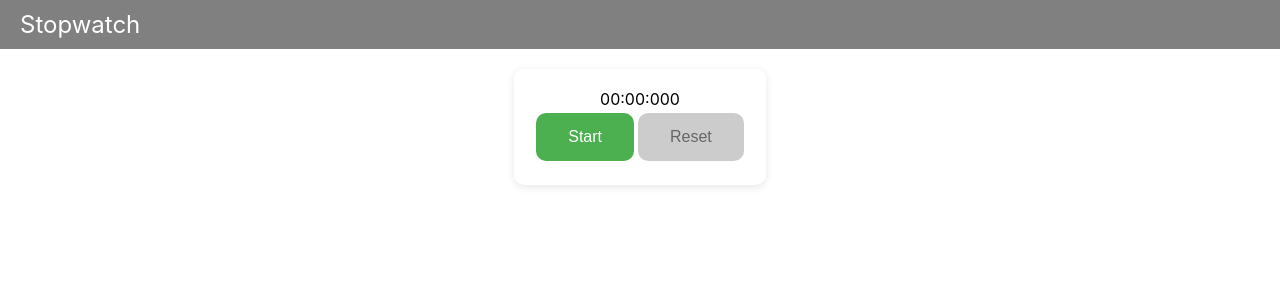
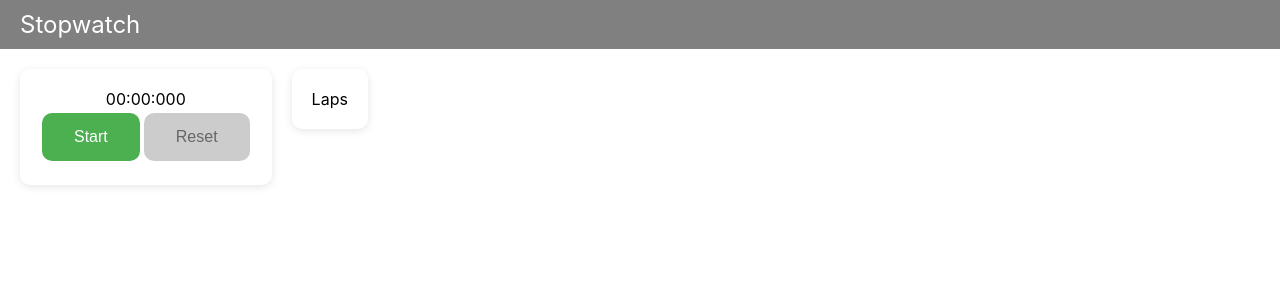
Before and after one commit to RoGer2856/react-stopwatch, a React (Create React App) app: page / in a window 1280 px wide. Shown: the top 300 px of the page. Built offline with nearby package versions, Linux system fonts and the light colour scheme.

Commit message:
feat: improved card handling; added Laps component

```diff
--- a/src/App.module.css
+++ b/src/App.module.css
@@ -1,5 +1,13 @@
+.cards__container {
+  padding: 20px;
+	display: flex;
+	flex-flow: row wrap;
+	align-items: flex-start;
+	justify-content: flex-start;
+	gap: 20px;
+}
+
 .card {
-  margin: 20px auto;
   padding: 20px;
   border-radius: 10px;
   box-shadow: 0 2px 8px rgba(0, 0, 0, 0.1);
--- a/src/App.tsx
+++ b/src/App.tsx
@@ -1,14 +1,28 @@
-import { ReactElement } from 'react';
+import { ReactElement, useState } from 'react';
 import Stopwatch from './Stopwatch';
 import styles from './App.module.css';
 import Layout from './Layout';
+import Laps from './Laps';
 
 export default function App(): ReactElement {
+  const [lapsInMillis, setLapsInMillis] = useState<number[]>([]);
+
+  function onLapAdded(lapInMillis: number) {
+    setLapsInMillis((prev: number[]) => {
+      return [...prev, lapInMillis];
+    });
+  }
+
   return (
     <>
       <Layout>
-        <div className={styles.card}>
-          <Stopwatch />
+        <div className={styles.cards__container}>
+          <div className={styles.card}>
+            <Stopwatch onLapAdded={onLapAdded} />
+          </div>
+          <div className={styles.card}>
+            <Laps lapsInMillis={lapsInMillis} />
+          </div>
         </div>
       </Layout>
     </>
--- /dev/null
+++ b/src/Laps.tsx
@@ -0,0 +1,7 @@
+import { ReactElement } from "react";
+
+export default function Laps(props: {
+	lapsInMillis: number[];
+}): ReactElement {
+  return <div>Laps</div>;
+}
--- a/src/Layout.module.css
+++ b/src/Layout.module.css
@@ -1,8 +1,3 @@
-.page__container {
-	height: 100vh;
-	width: 100%;
-}
-
 #header {
 	display: flex;
 	justify-content: space-between;
@@ -13,10 +8,12 @@
 	font-size: 1.5rem;
 }
 
+.page__container {
+	height: 100vh;
+	width: 100%;
+}
+
 .content__container {
-	display: flex;
-	flex-direction: column;
-	align-items: center;
-	justify-content: center;
+	width: 100%;
 	height: auto;
 }
--- a/src/Stopwatch.tsx
+++ b/src/Stopwatch.tsx
@@ -4,7 +4,9 @@ import styles from './Stopwatch.module.css';
 
 const TIME_STEP_MILLIS = 10;
 
-export default function Stopwatch(): ReactElement {
+export default function Stopwatch(props: {
+  onLapAdded: (lapInMillis: number) => void;
+}): ReactElement {
   const [timeMillis, setTimeMillis] = useState(0);
   const [isRunning, setIsRunning] = useState(false);
 
```
Also changed, not shown: 1 other file (tests, documents, lock files or other folders).
